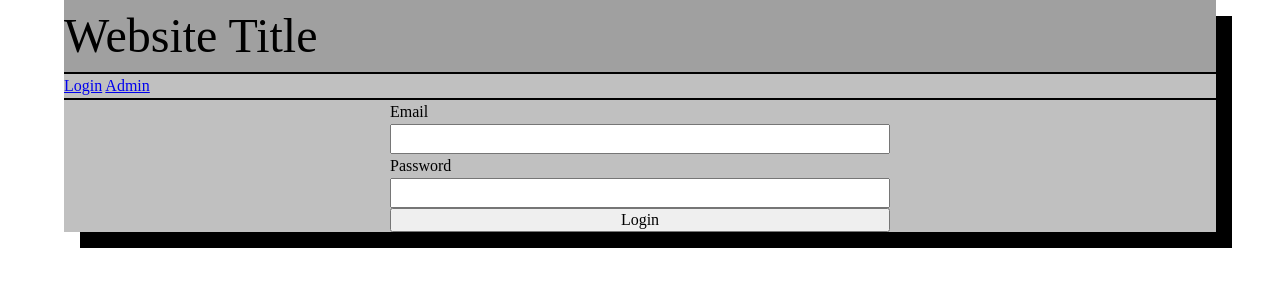
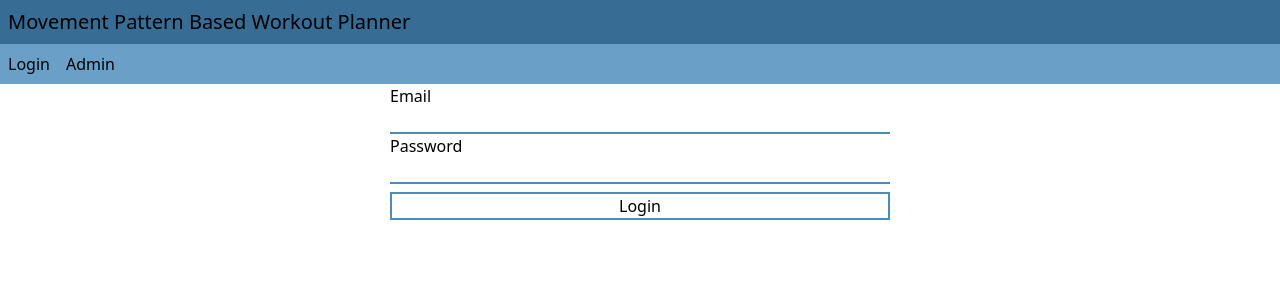
Before and after one commit to joshuawjulian/movement-pattern, a SvelteKit app: page /login in a window 1280 px wide. Shown: the top 300 px of the page. Built offline with nearby package versions, Linux system fonts and the light colour scheme; no server answers.

Commit message:
Attempting to revert to Vercel

```diff
--- a/package.json
+++ b/package.json
@@ -12,9 +12,13 @@
 	"devDependencies": {
 		"@sveltejs/adapter-auto": "next",
 		"@sveltejs/kit": "next",
+		"autoprefixer": "^10.4.8",
+		"postcss": "^8.4.16",
+		"postcss-load-config": "^4.0.1",
 		"svelte": "^3.44.0",
 		"svelte-check": "^2.7.1",
-		"svelte-preprocess": "^4.10.6",
+		"svelte-preprocess": "^4.10.7",
+		"tailwindcss": "^3.1.8",
 		"tslib": "^2.3.1",
 		"typescript": "^4.7.4",
 		"vite": "^3.0.4"
--- /dev/null
+++ b/postcss.config.cjs
@@ -0,0 +1,6 @@
+module.exports = {
+  plugins: {
+    tailwindcss: {},
+    autoprefixer: {},
+  },
+}
--- /dev/null
+++ b/src/app.css
@@ -0,0 +1,3 @@
+@tailwind base;
+@tailwind components;
+@tailwind utilities;
--- a/src/routes/+layout.svelte
+++ b/src/routes/+layout.svelte
@@ -1,42 +1,20 @@
 <script lang="ts">
 	import { userStore } from '$lib/supabase';
-	import './reset.css';
+	import '../app.css';
 </script>
 
-<wrapper>
-	<main>
-		<header>Website Title</header>
-		<nav>
-			<a href="/login">Login</a>
-			<a href="/admin">Admin</a>
+<div class="w-full h-full">
+	<main class="flex flex-col w-full h-full">
+		<header class="bg-primary-dark border-y-black text-xl p-2">
+			Movement Pattern Based Workout Planner
+		</header>
+		<nav class="bg-primary-light flex flex-row">
+			<a class="p-2 hover:bg-primary-dark" href="/login">Login</a>
+			<a class="p-2 hover:bg-primary-dark" href="/admin">Admin</a>
 		</nav>
 		{#if $userStore}
 			<h2>{$userStore.email}</h2>
 		{/if}
 		<slot />
 	</main>
-</wrapper>
-
-<style>
-	wrapper {
-		width: 100%;
-		display: flex;
-		justify-content: center;
-	}
-	header {
-		width: 100%;
-		background-color: #a0a0a0;
-		font-size: 3rem;
-		border-bottom: 2px solid black;
-	}
-	nav {
-		border-bottom: 2px solid black;
-	}
-	main {
-		width: 90%;
-		display: flex;
-		flex-direction: column;
-		background-color: #c0c0c0;
-		box-shadow: 1rem 1rem black;
-	}
-</style>
+</div>
--- a/src/routes/login/+page.svelte
+++ b/src/routes/login/+page.svelte
@@ -34,15 +34,34 @@
 			<p>{errorText}</p>
 		{/if}
 		{#if $userStore === null}
-			<form on:submit|preventDefault={login}>
+			<form
+				on:submit|preventDefault={login}
+				class="flex flex-row space-between"
+			>
 				<label for="email">Email</label>
-				<input id="email" type="email" bind:value={email} />
+				<input
+					id="email"
+					type="email"
+					bind:value={email}
+					class="border-b-2 border-primary"
+				/>
 				<label for="password">Password</label>
-				<input id="password" type="password" bind:value={password} />
-				<input type="submit" value="Login" />
+				<input
+					id="password"
+					type="password"
+					bind:value={password}
+					class="border-b-2 border-primary mb-2"
+				/>
+				<input
+					type="submit"
+					value="Login"
+					class="border-primary border-2 hover:bg-primary-light"
+				/>
 			</form>
 		{:else}
-			<button on:click={logout}>Logout</button>
+			<button on:click={logout} class="border-primary border-4 hover:bg-primary"
+				>Logout</button
+			>
 		{/if}
 	</main>
 </div>
--- a/svelte.config.js
+++ b/svelte.config.js
@@ -5,7 +5,11 @@
 const config = {
 	// Consult https://github.com/sveltejs/svelte-preprocess
 	// for more information about preprocessors
-	preprocess: preprocess(),
+	preprocess: [
+		preprocess({
+			postcss:true
+		}),
+	],
 
 	kit: {
 		adapter: adapter()
--- /dev/null
+++ b/tailwind.config.cjs
@@ -0,0 +1,17 @@
+/** @type {import('tailwindcss').Config} */
+module.exports = {
+  content: ['./src/**/*.{html,js,svelte,ts}'],
+	darkMode: 'class',
+  theme: {
+    extend: {
+			colors: {
+				'primary': {
+					light: '#6A9FC8',
+					DEFAULT: '#4c8cbd',
+					dark: '#376c95'
+				}
+			}
+		}
+  },
+  plugins: []
+};
```
Also changed, not shown: 1 other file (tests, documents, lock files or other folders).
